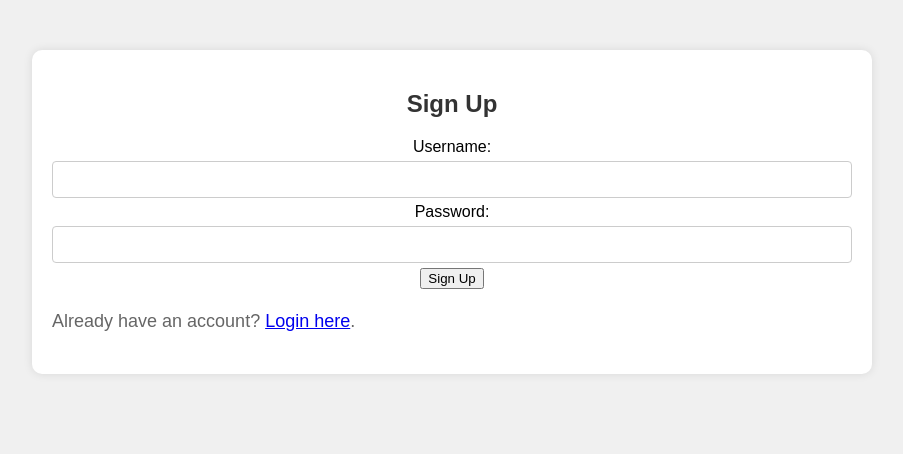
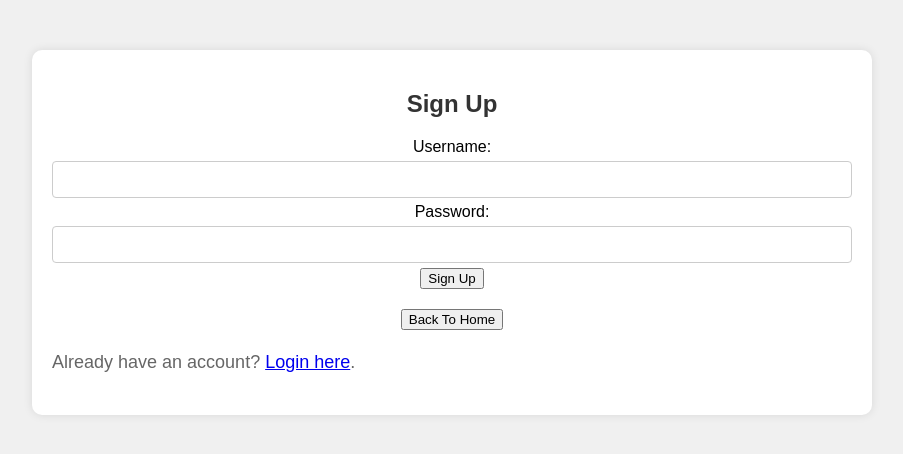
Before and after one commit to tabledrop/Hotel-Booking-Fullstack, a Flask app: page /signup in a window 1280 px wide. Shown: the top 454 px of the page, without its empty margins (188-1091 px from the left). Run offline with Flask 3, Linux system fonts and the light colour scheme.

Commit message:
Buttons To Help Navigate WebPage Better
Added 2 buttons for easier navigation

```diff
--- a/templates/login.html
+++ b/templates/login.html
@@ -80,6 +80,9 @@
                 <br />
                 <button type="submit">Login</button>
             </form>
+         <form action="/signup" method="get">
+             <button type="submit">Back To Sign up</button>
+         </form>
         </div>
     </body>
 </html>
--- a/templates/signup.html
+++ b/templates/signup.html
@@ -90,6 +90,9 @@
                 <br />
                 <button type="submit">Sign Up</button>
             </form>
+             <form action="/" method="get">
+             <button type="submit">Back To Home</button>
+             </form>
             <p>
                 Already have an account?
                 <a href="{{ url_for('login') }}">Login here</a>.
```
